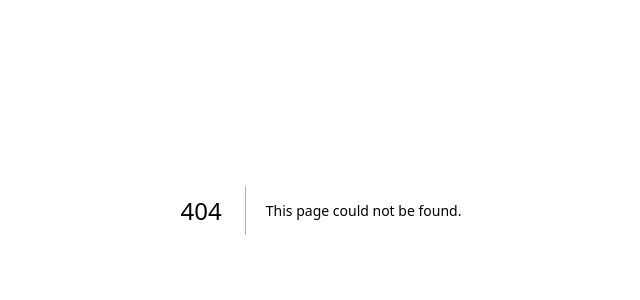
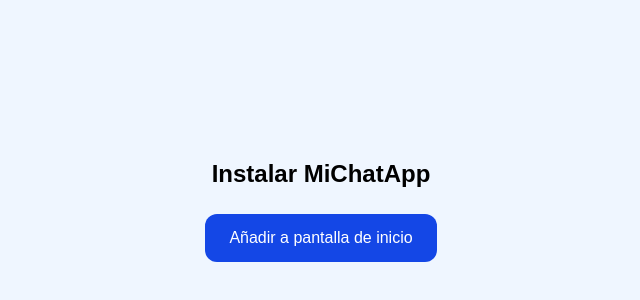
Before and after one commit to initiadonosti/CurroChat, a Next.js app: page /compartir in a window 1280 px wide. Before the commit this address had no page. Shown: the part 190-490 px from the top of the page, without its empty margins (319-959 px from the left). Built offline with nearby package versions, Linux system fonts and the light colour scheme.

Commit message:
añadir menu compartir y mejoras PWA

```diff
--- /dev/null
+++ b/app/compartir/page.tsx
@@ -0,0 +1,61 @@
+"use client";
+
+import { useEffect, useState } from "react";
+
+export default function CompartirPage() {
+
+  const [deferredPrompt, setDeferredPrompt] = useState<any>(null);
+
+  useEffect(() => {
+
+    const handler = (e: any) => {
+      e.preventDefault();
+      setDeferredPrompt(e);
+    };
+
+    window.addEventListener("beforeinstallprompt", handler);
+
+    return () => {
+      window.removeEventListener("beforeinstallprompt", handler);
+    };
+
+  }, []);
+
+  const instalarApp = async () => {
+
+    // ANDROID (Chrome PWA)
+    if (deferredPrompt) {
+      deferredPrompt.prompt();
+
+      const choice = await deferredPrompt.userChoice;
+
+      if (choice.outcome === "accepted") {
+        setDeferredPrompt(null);
+      }
+
+      return;
+    }
+
+    // IOS (Safari manual)
+    alert(
+      "En iPhone:\nPulsa el botón compartir y luego 'Añadir a pantalla de inicio'"
+    );
+  };
+
+  return (
+    <div className="min-h-screen flex flex-col items-center justify-center bg-blue-50 p-6">
+
+      <h1 className="text-2xl font-bold mb-6 text-black">
+        Instalar MiChatApp
+      </h1>
+
+      <button
+        onClick={instalarApp}
+        className="bg-blue-700 text-white px-6 py-3 rounded-xl"
+      >
+        Añadir a pantalla de inicio
+      </button>
+
+    </div>
+  );
+}
--- a/app/contacto/page.tsx
+++ b/app/contacto/page.tsx
@@ -200,7 +200,7 @@
 Te invito a usar MiChatApp para comunicarte conmigo.
 
 Descarga o abre la app aquí:
-https://tuweb.com
+https://mi-chat-app-nu.vercel.app/
 
 ¡Nos vemos dentro!`
   );
@@ -262,6 +262,12 @@
     router.push("/perfil");
   };
 
+  const irCompartir = () => {
+  setMenuAbierto(false);
+
+  router.push("/compartir");
+};
+
   const irMensajes = () => {
     setMenuAbierto(false);
     router.push("/guardados");
@@ -320,6 +326,13 @@
               className="w-full text-left px-4 py-3 hover:bg-gray-100"
             >
               Perfil
+            </button>
+
+            <button
+              onClick={irCompartir}
+              className="w-full text-left px-4 py-3 hover:bg-gray-100"
+            >
+              Compartir / Instalar app
             </button>
 
             <button
```
